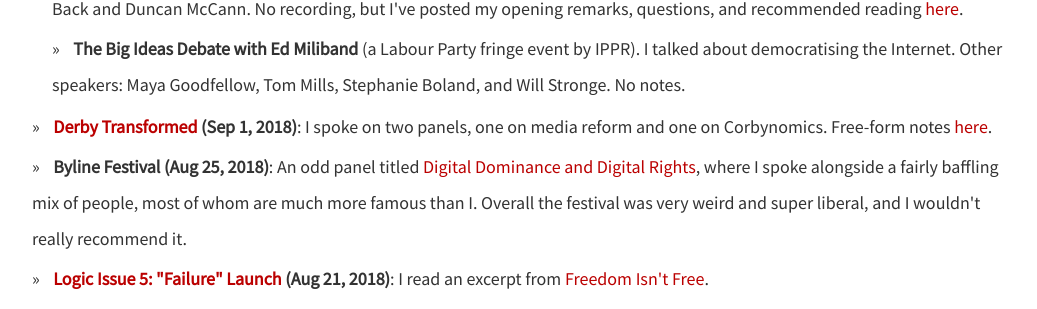
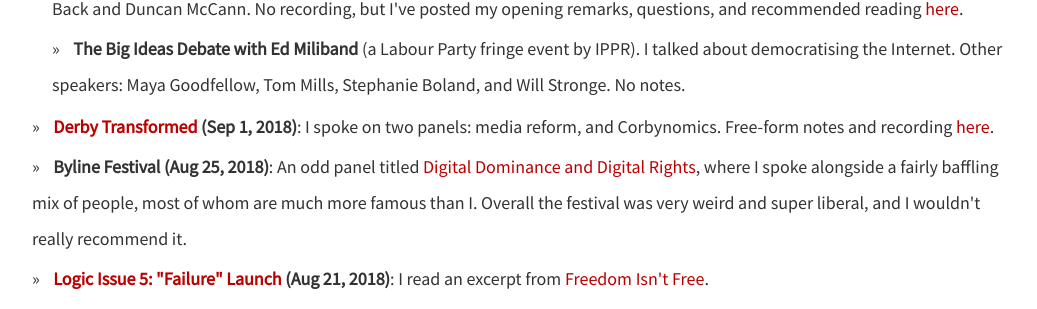
Before and after one commit to dellsystem/dellsystem.github.io, a Jekyll site: the page built from speaking/index.html, in a window 1280 px wide and 900 px high, scrolled down 1941 px. Shown: the part 145-454 px from the top of the window, without its empty margins (128-1165 px from the left). Built offline with Jekyll 4.4.1, drawn with Linux system fonts in a browser that asks for light colours.

Commit message:
Add Corbynomics recording link (Derby Transformed)

```diff
--- a/_includes/past.html
+++ b/_includes/past.html
@@ -28,7 +28,7 @@
 		</li>
 	</ul>
 	</li>
-	<li><strong><a href="https://www.facebook.com/DerbyTransformed/">Derby Transformed</a> (Sep 1, 2018)</strong>: I spoke on two panels, one on media reform and one on Corbynomics. Free-form notes <a href="/speaking/derby-transformed">here</a>.</li>
+	<li><strong><a href="https://www.facebook.com/DerbyTransformed/">Derby Transformed</a> (Sep 1, 2018)</strong>: I spoke on two panels: media reform, and Corbynomics. Free-form notes and recording <a href="/speaking/derby-transformed">here</a>.</li>
 	<li><strong>Byline Festival (Aug 25, 2018)</strong>: An odd panel titled <a href="https://www.bylinefestival.com/datadome18/2018/8/25/digital-dominance-and-digital-rights">Digital Dominance and Digital Rights</a>, where I spoke alongside a fairly baffling mix of people, most of whom are much more famous than I. Overall the festival was very weird and super liberal, and I wouldn't really recommend it.</li>
 	<li><strong><a href="https://www.facebook.com/events/250006089151660/">Logic Issue 5: "Failure" Launch</a> (Aug 21, 2018)</strong>: I read an excerpt from <a href="https://logicmag.io/05-freedom-isnt-free/">Freedom Isn't Free</a>.</li>
 	<li><strong><a href="https://www.facebook.com/events/244485083041915/">Tech Workers Coalition event on contractor organising</a> (Aug 8, 2018)</strong>: I moderated this incredibly informative roundtable discussion on temps, vendors and contractors (TVCs) in Silicon Valley. Notes coming, hopefully.</li>
```
Also changed, not shown: speaking/derby-transformed.md (+3 -1 lines).
